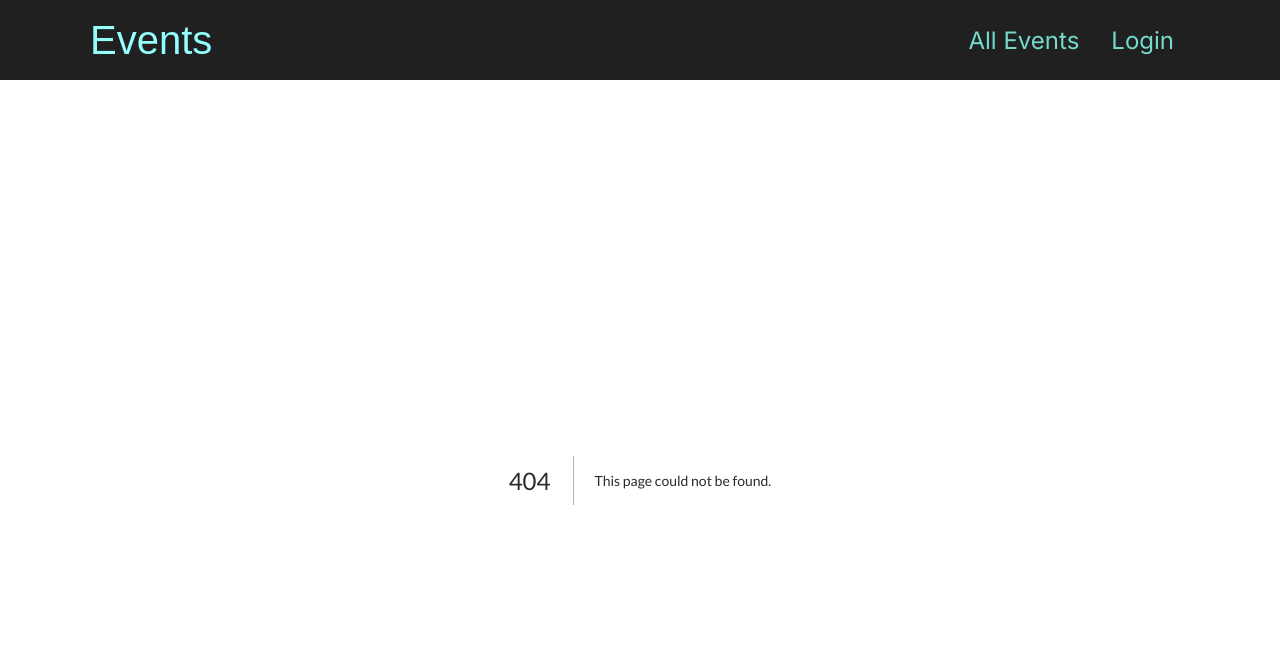
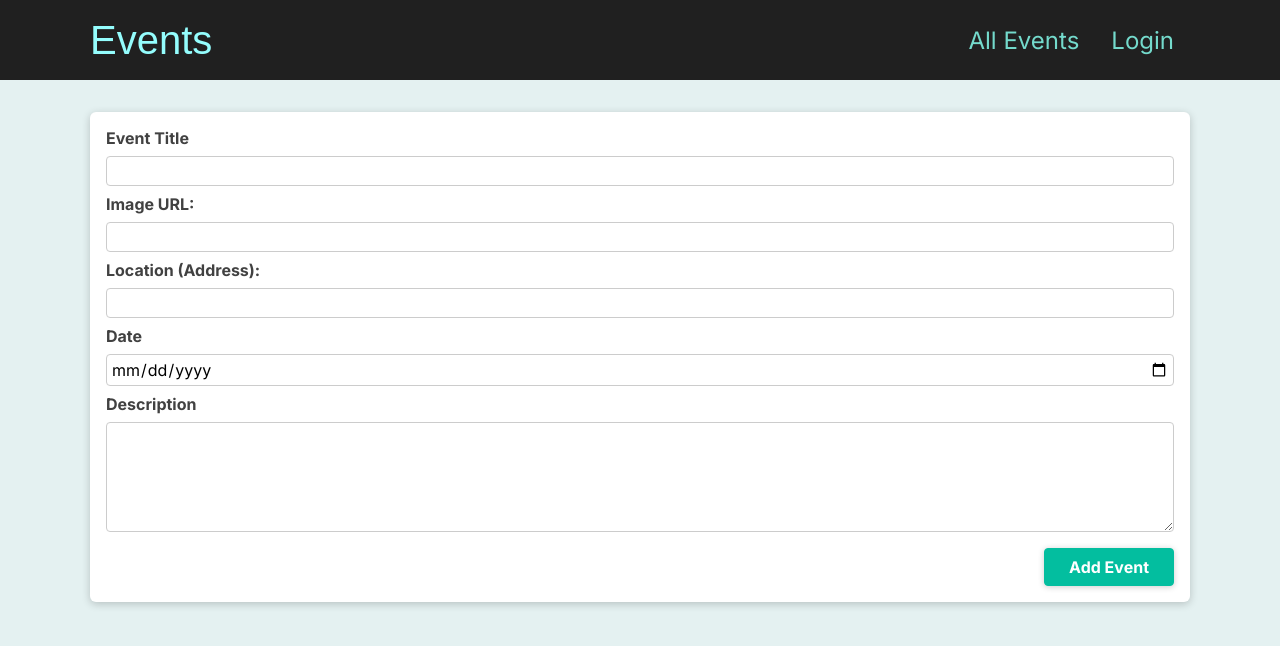
Before and after one commit to thegera4/nextjs-events, a Next.js app: page /create-event in a window 1280 px wide. Before the commit this address had no page. Shown: the top 646 px of the page. Built offline with nearby package versions, Linux system fonts and the light colour scheme.

Commit message:
update: added not found page and form page to create an event

```diff
--- /dev/null
+++ b/app/create-event/page.tsx
@@ -0,0 +1,5 @@
+import CreateEventForm from "@/components/events/CreateEventForm";
+
+export default function CreateEventPage() {
+  return (<CreateEventForm />);
+}
--- a/app/events/[eventSlug]/page.tsx
+++ b/app/events/[eventSlug]/page.tsx
@@ -12,7 +12,7 @@ export default function EventDetailsPage({params}: {params: any}) {
         <EventSummary eventID={eventID} />
         <EventLogistics eventID={eventID} />
         <EventContent eventID={eventID} />
-        <Comments eventID={eventID} />
+        {/*<Comments eventID={eventID} />*/}
     </article>
 
   )
--- /dev/null
+++ b/app/not-found.module.css
@@ -0,0 +1,51 @@
+.not-found h1 {
+    margin-top: 2rem;
+    font-size: 2.25rem;
+    font-weight: 800;
+    line-height: 2.5rem;
+    color: #111827;
+}
+.not-found p {
+    margin-top: 0.5rem;
+    font-size: 1.125rem;
+    line-height: 1.75rem;
+    color: #4B5563;
+}
+.mainContainer {
+    display: flex;
+    flex-direction: column;
+    align-items: center;
+    justify-content: center;
+    text-align: center;
+    padding: 1rem;
+}
+.icon{
+    height: 6rem;
+    width: 6rem;
+    color: #9CA3AF;
+}
+.btn {
+    margin-top: 1.5rem;
+}
+.link{
+    display: inline-flex;
+    height: 2.5rem;
+    align-items: center;
+    justify-content: center;
+    border-radius: 0.375rem;
+    background-color: #111827;
+    padding-left: 2rem;
+    padding-right: 2rem;
+    font-size: 0.875rem;
+    font-weight: 500;
+    line-height: 1.25rem;
+    color: #F9FAFB;
+    box-shadow: 0 1px 2px 0 rgba(0, 0, 0, 0.05);
+    transition-property: background-color, border-color, color, fill, stroke, opacity, box-shadow, transform;
+    transition-duration: 150ms;
+    transition-timing-function: cubic-bezier(0.4, 0, 0.2, 1);
+}
+.link:hover{
+    background-color: #111827;
+    background-color: rgba(17, 24, 39, 0.9);
+}
--- /dev/null
+++ b/components/events/CreateEventForm.module.css
@@ -0,0 +1,37 @@
+.form {
+    padding: 1rem;
+  }
+
+  .control {
+    margin-bottom: 0.5rem;
+  }
+
+  .control label {
+    display: block;
+    font-weight: bold;
+    margin-bottom: 0.5rem;
+  }
+
+  .control input,
+  .control textarea {
+    display: block;
+    font: inherit;
+    border-radius: 4px;
+    border: 1px solid #ccc;
+    padding: 0.25rem;
+    width: 100%;
+  }
+
+  .actions {
+    margin-top: 1rem;
+    text-align: right;
+  }
+
+  .actions button {
+    font: inherit;
+    cursor: pointer;
+    color: white;
+    padding: 0.5rem 1.5rem;
+    border-radius: 4px;
+    font-weight: bold;
+  }
--- /dev/null
+++ b/components/events/CreateEventForm.tsx
@@ -0,0 +1,101 @@
+"use client";
+import React, { useState } from 'react';
+import Button from '../ui/Button';
+import Card from '../ui/Card';
+import classes from './CreateEventForm.module.css';
+
+function CreateEventForm(props: any) {
+  const [eventData, setEventData] = useState({
+    title: '',
+    image: '',
+    location: '',
+    date: '',
+    description: '',
+    isFeatured: false
+  });
+
+
+  function submitHandler(event: React.FormEvent<HTMLFormElement>) {
+    event.preventDefault();
+    props.addEvent(eventData)
+  }
+
+  console.log(eventData);
+
+  return (
+    <Card>
+      <form className={classes.form} onSubmit={submitHandler}>
+        <div className={classes.control}>
+          <label htmlFor='title'>Event Title</label>
+          <input
+            type='text'
+            required
+            id='title'
+            value={eventData.title}
+            onChange={(event) => setEventData({
+                ...eventData,
+                title: event.target.value
+            })}
+          />
+        </div>
+        <div className={classes.control}>
+          <label htmlFor='image'>Image URL:</label>
+          <input
+            type='url'
+            required
+            id='image'
+            value={eventData.image}
+            onChange={(event) => setEventData({
+              ...eventData,
+              image: event.target.value
+            })}
+          />
+        </div>
+        <div className={classes.control}>
+          <label htmlFor='address'>Location (Address):</label>
+          <input
+            type='text'
+            required
+            id='address'
+            value={eventData.location}
+            onChange={(event) => setEventData({
+              ...eventData,
+              location: event.target.value
+            })}
+          />
+        </div>
+        <div className={classes.control}>
+          <label htmlFor='date'>Date</label>
+          <input
+            type='date'
+            required
+            id='date'
+            value={eventData.date}
+            onChange={(event) => setEventData({
+              ...eventData,
+              date: event.target.value
+            })}
+          />
+        </div>
+        <div className={classes.control}>
+          <label htmlFor='description'>Description</label>
+          <textarea
+            id='description'
+            required
+            rows={5}
+            value={eventData.description}
+            onChange={(event) => setEventData({
+              ...eventData,
+              description: event.target.value
+            })}
+          ></textarea>
+        </div>
+        <div className={classes.actions}>
+          <Button>Add Event</Button>
+        </div>
+      </form>
+    </Card>
+  );
+}
+
+export default CreateEventForm;
--- /dev/null
+++ b/components/ui/Card.module.css
@@ -0,0 +1,16 @@
+.card {
+    background-color: white;
+    border-radius: 6px;
+    box-shadow: 0 2px 8px rgba(0, 0, 0, 0.2);
+    max-width: 1100px;
+    margin: 0 auto;
+    margin-top: 2rem;
+  }
+
+  /* media query for mobile devices */
+  @media (max-width: 768px) {
+    .card {
+      margin-top: 1.2rem;
+      padding: 0.8rem;
+    }
+  }
--- /dev/null
+++ b/components/ui/Card.tsx
@@ -0,0 +1,7 @@
+import classes from './Card.module.css';
+
+function Card(props: any) {
+  return <div className={classes.card}>{props.children}</div>;
+}
+
+export default Card;
```
Also changed, not shown: app/not-found.tsx (added, +43 -0 lines), 1 other file (tests, documents, lock files or other folders).
